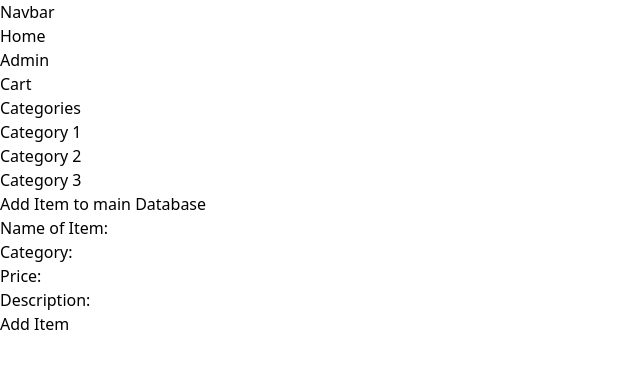
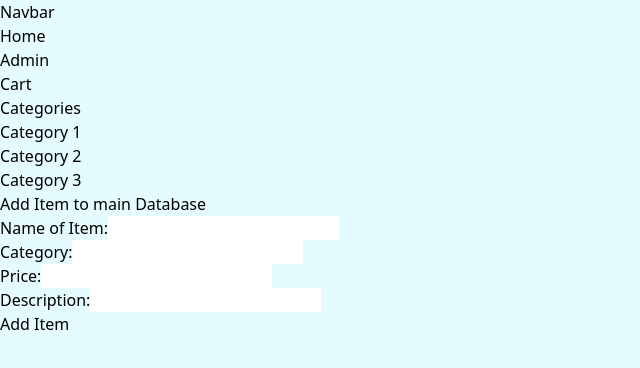
Before and after one commit to arghya2801/e-commerce, a React (Vite) app in the folder client/: page / in a window 1280 px wide. Shown: the top 368 px of the page, without its empty margins (0-640 px from the left). Built offline with nearby package versions, Linux system fonts and the light colour scheme.

Commit message:
Changed background of the page

```diff
--- a/client/src/App.css
+++ b/client/src/App.css
@@ -0,0 +1,3 @@
+body {
+    background-color: #E5FCFF;
+}
```
